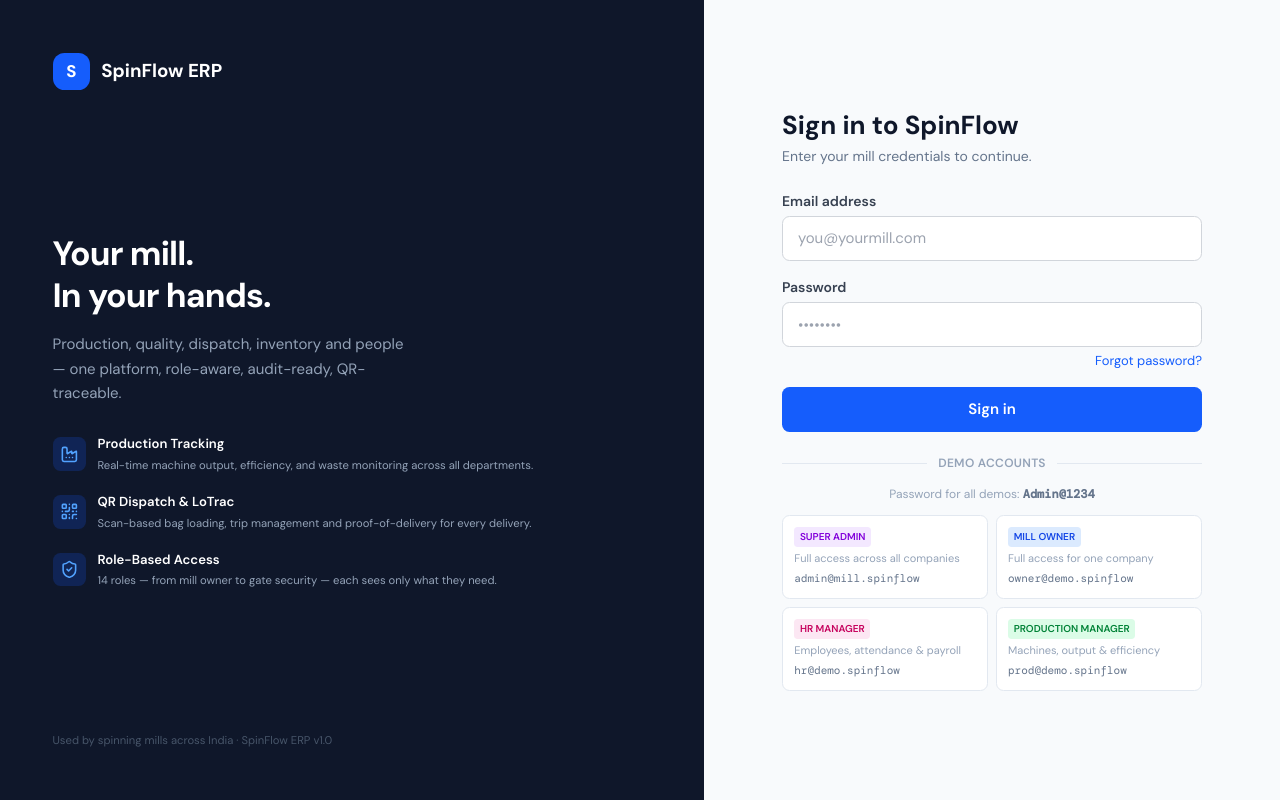
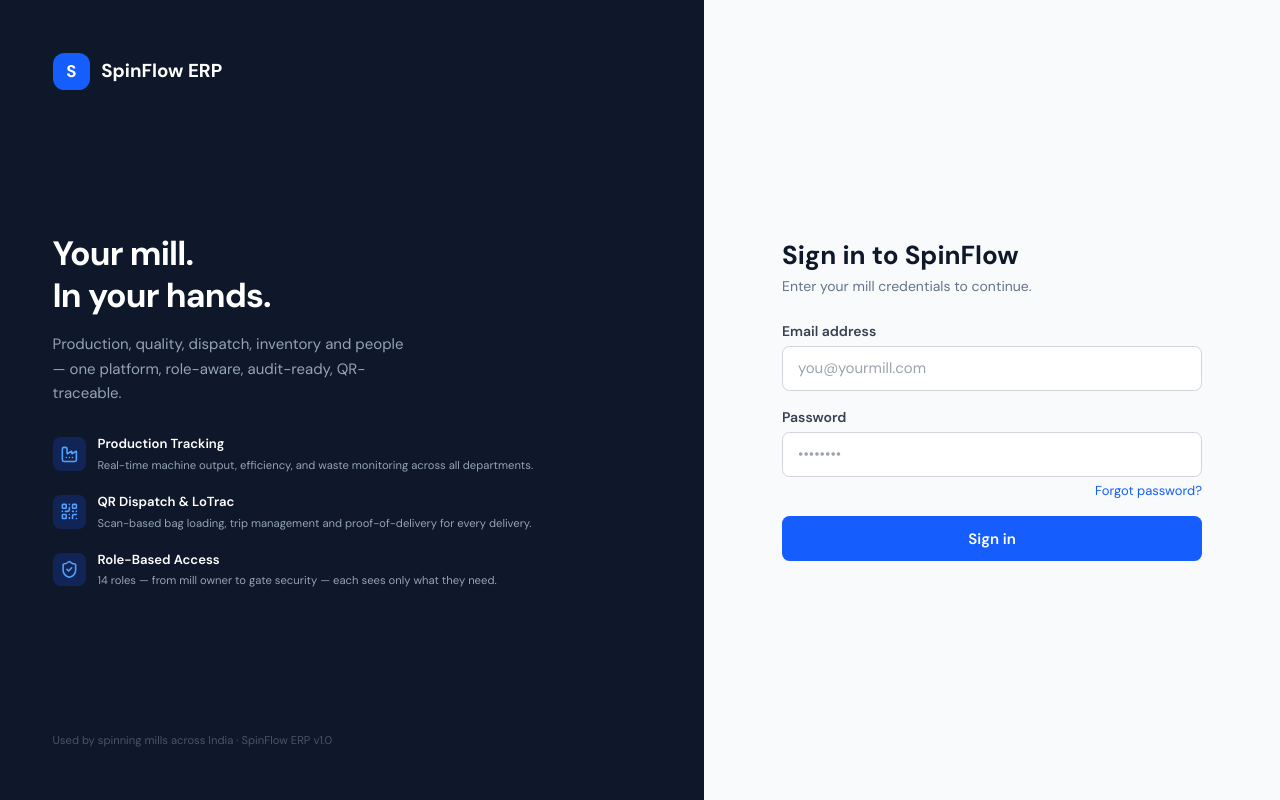
Before and after one commit to MugeshkannaaRS/spinflow, a React (Vite) app: page /login in a window 1280 px wide. Built offline with nearby package versions, Linux system fonts and the light colour scheme; no server answers.

Commit message:
fix: migration 040 role check + remove demo accounts from login
- Backend: fix run_migration_040 role check — was calling .code on a string
  (current_user.role is already the code string). Now uses role_rel.code directly.
- Frontend: remove DEMO ACCOUNTS section from login page entirely

```diff
--- a/src/routes/login.tsx
+++ b/src/routes/login.tsx
@@ -276,44 +276,6 @@ function LoginPage() {
             </button>
           </form>
 
-          {/* Demo accounts */}
-          <div className="mt-6">
-            <div className="flex items-center gap-3 mb-3">
-              <div className="flex-1 h-px bg-[#e2e8f0]" />
-              <span className="text-[12px] font-semibold text-[#94a3b8] uppercase tracking-wide">
-                Demo accounts
-              </span>
-              <div className="flex-1 h-px bg-[#e2e8f0]" />
-            </div>
-
-            <p className="text-[12px] text-[#94a3b8] text-center mb-3">
-              Password for all demos: <span className="font-mono font-semibold text-[#64748b]">Admin@1234</span>
-            </p>
-
-            <div className="grid grid-cols-2 gap-2">
-              {DEMO_ACCOUNTS.map((demo) => (
-                <button
-                  key={demo.id}
-                  type="button"
-                  onClick={() => handleDemoLogin(demo)}
-                  disabled={m.isPending}
-                  className={cn(
-                    "text-left p-3 rounded-lg border bg-white hover:shadow-sm transition-all",
-                    "disabled:opacity-50 disabled:cursor-not-allowed",
-                    "border-[#e2e8f0] hover:border-blue-200",
-                  )}
-                >
-                  <div className="flex items-center gap-1.5 mb-1">
-                    <span className={cn("inline-block rounded text-[10px] font-semibold uppercase px-1.5 py-0.5", demo.color)}>
-                      {demo.label}
-                    </span>
-                  </div>
-                  <p className="text-[11px] text-[#94a3b8] leading-snug">{demo.desc}</p>
-                  <p className="text-[11px] text-[#64748b] mt-1 font-mono truncate">{demo.email}</p>
-                </button>
-              ))}
-            </div>
-          </div>
         </div>
       </div>
     </div>
```
Also changed, not shown: 1 other file (tests, documents, lock files or other folders).
